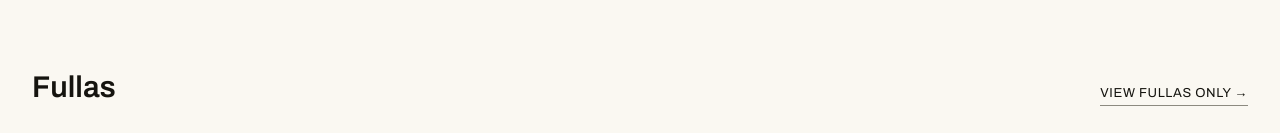
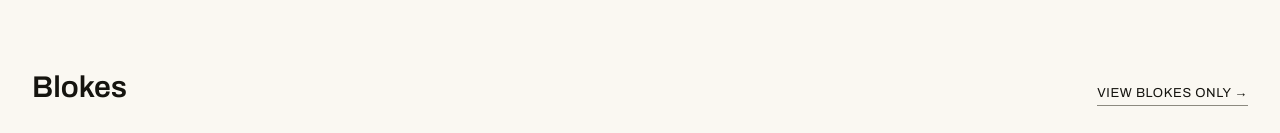
Before and after one commit to jamiedavo/bogan-supply-co, a Next.js app: page /collections in a window 1280 px wide. Shown: the part 232-365 px from the top of the page. Built offline with nearby package versions, Linux system fonts and the light colour scheme.

Commit message:
rollback

```diff
--- a/data/products.js
+++ b/data/products.js
@@ -1,6 +1,6 @@
 // Category taxonomy. `slug` is the URL segment used by /collections/[category].
 export const categories = [
-  { slug: "petrolheads", name: "Fullas" },
+  { slug: "petrolheads", name: "Blokes" },
   { slug: "rock-dogs", name: "Chicks" },
   { slug: "sheilas", name: "Rug rats" },
 ];
@@ -8,7 +8,7 @@ export const categories = [
 // 30 mock products — 10 per category. `featured: true` marks the 6 items
 // (2 per category) curated for the homepage grid.
 export const products = [
-  // ---------- Fullas ----------
+  // ---------- Blokes ----------
   {
     id: 1,
     name: "Stubbies tee",
```
